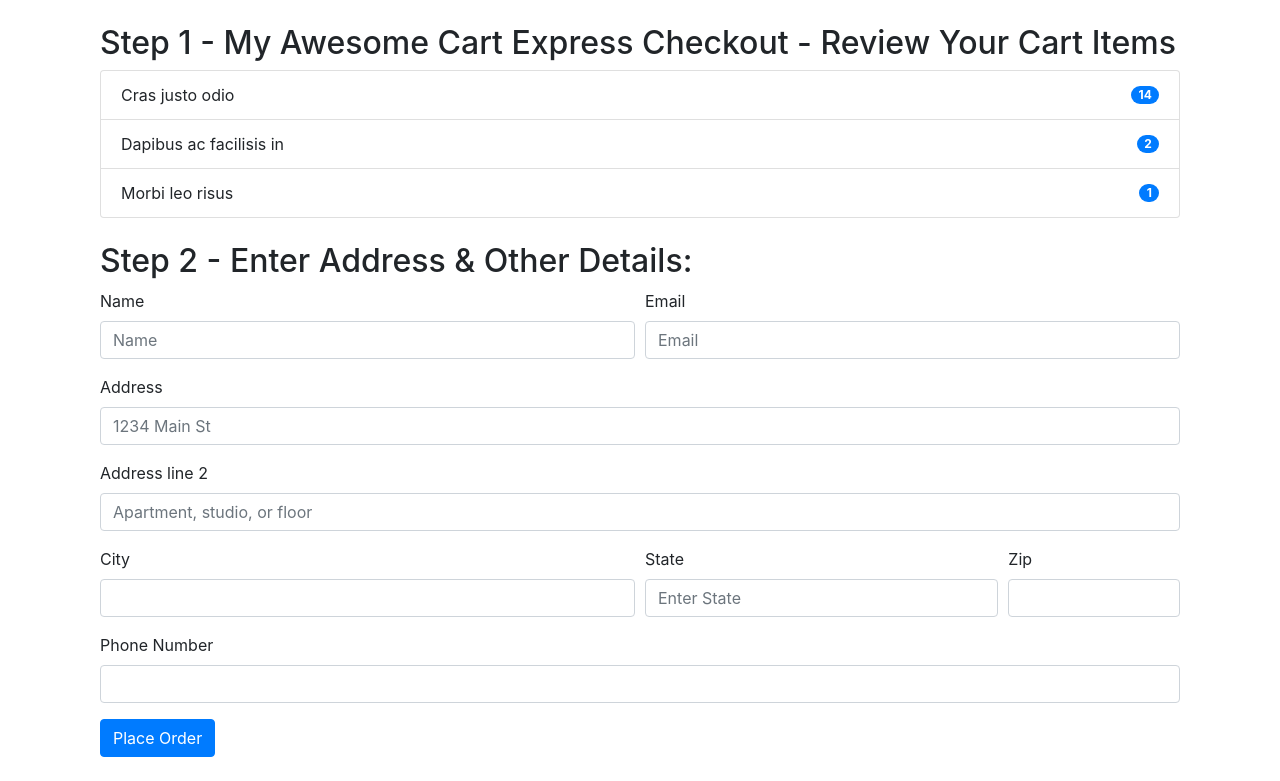
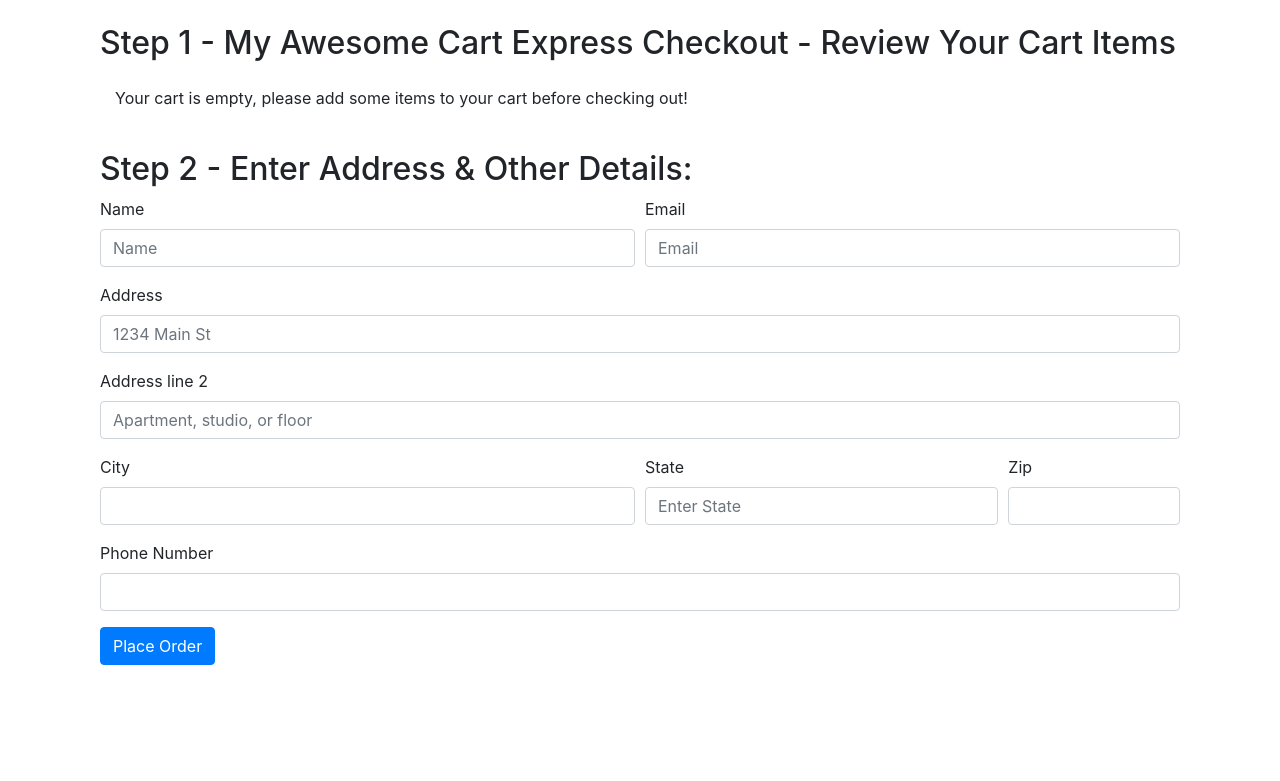
Before and after one commit to mezba9970/Shop-And-Blog-Django-Project, a Django app: page /shop/checkout/ in a window 1280 px wide. Shown: the part 56-837 px from the top of the page. After the commit the page ends 721 px from the top, so only its background shows below. Run offline with Django 3.2, Linux system fonts and the light colour scheme; some libraries are stand-ins or nearby versions.

Commit message:
add order model show items in checkout page

```diff
--- a/MES/shop/admin.py
+++ b/MES/shop/admin.py
@@ -1,5 +1,6 @@
 from django.contrib import admin
-from  .models import Product,Contact
+from .models import Product, Contact, Orders
 # Register your models here.
 admin.site.register(Product)
 admin.site.register(Contact)
+admin.site.register(Orders)
--- a/MES/shop/templates/shop/checkout.html
+++ b/MES/shop/templates/shop/checkout.html
@@ -4,26 +4,16 @@
 <div class="container">
     <div class="col my-4">
         <h2>Step 1 - My Awesome Cart Express Checkout - Review Your Cart Items</h2>
-        <div id="items">
-            <ul class="list-group">
-                <li class="list-group-item d-flex justify-content-between align-items-center">
-                    Cras justo odio
-                    <span class="badge badge-primary badge-pill">14</span>
-                </li>
-                <li class="list-group-item d-flex justify-content-between align-items-center">
-                    Dapibus ac facilisis in
-                    <span class="badge badge-primary badge-pill">2</span>
-                </li>
-                <li class="list-group-item d-flex justify-content-between align-items-center">
-                    Morbi leo risus
-                    <span class="badge badge-primary badge-pill">1</span>
-                </li>
+        <div class="col my-4">
+            <ul class="list-group" id="items">
+
             </ul>
         </div>
     </div>
     <div class="col my-4">
         <h2>Step 2 - Enter Address & Other Details:</h2>
-        <form>
+        <form method="post" action="/shop/checkout/">{% csrf_token %}
+            <input type="hidden" name="itemsJson" id="itemsJson">
             <div class="form-row">
                 <div class="form-group col-md-6">
                     <label for="inputname">Name</label>
@@ -65,3 +55,33 @@
     </div>
 </div>
 {% endblock %}
+
+{% block js %}
+<script>
+    if (localStorage.getItem('cart') == null) {
+        var cart = {};
+    } else {
+        cart = JSON.parse(localStorage.getItem('cart'));
+    }
+    console.log(cart);
+    var sum = 0;
+    if ($.isEmptyObject(cart)) {
+        //if object is empty
+        mystr = `<p>Your cart is empty, please add some items to your cart before checking out!</p>`
+        $('#items').append(mystr);
+    } else {
+        for (var item in cart) {
+            let name = cart[item][1];
+            let qty = cart[item][0];
+            sum = sum + qty;
+            mystr = `<li class="list-group-item d-flex justify-content-between align-items-center">
+                    ${name}
+                    <span class="badge badge-primary badge-pill">${qty}</span>
+                </li>`;
+            $('#items').append(mystr);
+        }
+
+    }
+    document.getElementById('cart').innerHTML = sum;
+</script>
+{% endblock %}
```
Also changed, not shown: MES/shop/models.py (+19 -2 lines), MES/shop/templates/shop/index.html (+14 -11 lines), MES/db.sqlite3, MES/shop/migrations/0005_orders.py (added).
